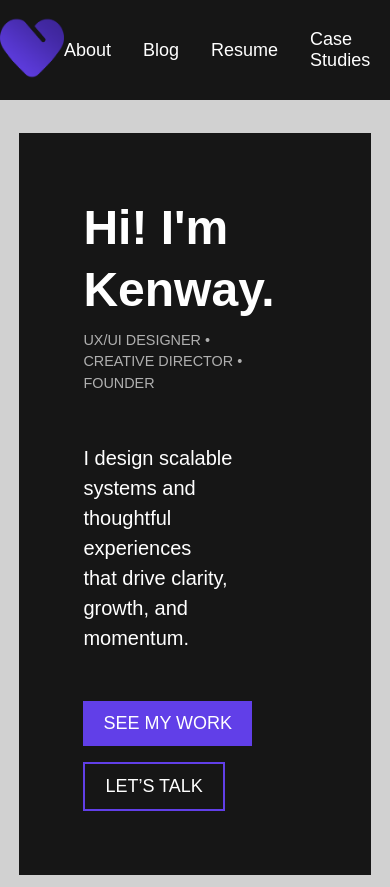
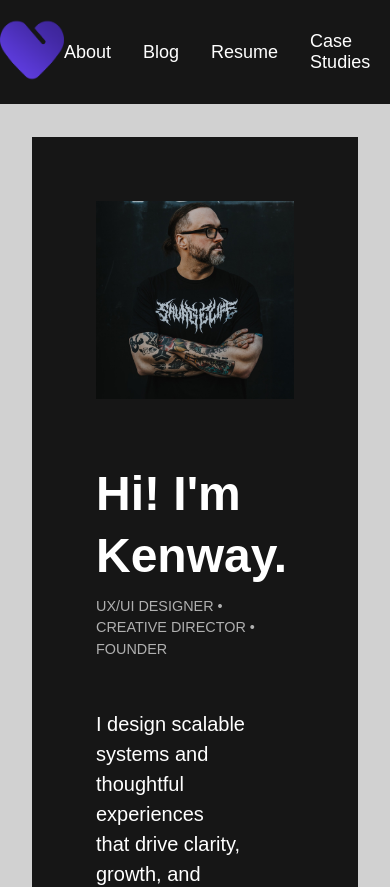
Before and after one commit to MikeKenway/mike-kenway, a Next.js app: page / in a window 390 px wide. Shown: the top 887 px of the page. Built offline with nearby package versions, Linux system fonts and the light colour scheme.

Commit message:
Hero Mobile Responsive.

```diff
--- a/src/app/globals.css
+++ b/src/app/globals.css
@@ -48,7 +48,7 @@ body {
 body {
   color: var(--foreground);
   background: var(--background);
-  font-family: Arial, Helvetica, sans-serif;
+  font-family: 'Inter', Helvetica, Arial,sans-serif;
   -webkit-font-smoothing: antialiased;
   -moz-osx-font-smoothing: grayscale;
 }
@@ -70,13 +70,23 @@ a {
   }
 }
 
+main {
+  width: 100%;
+}
+
 
 .primaryBtn {
   background-color: var(--ekko-600);
   padding: 12px 20px;
   font-size: 18px;
-  border: none;
+  font-family: 'Roboto',  Helvetica, Arial, sans-serif;
+  border: solid;
+  border-color: var(--ekko-600);
   text-transform: uppercase;
+  font-weight: 600;
+  text-decoration: none;
+  letter-spacing: 1.2;
+
 }
 
 .primaryBtn:hover {
@@ -93,6 +103,15 @@ a {
   border-color: var(--ekko-600);
   border-style: solid;
   text-transform: uppercase;
+  font-weight: 600;
+  text-decoration: none;
+}
+
+.secondaryBtn:hover {
+  background-color: var(--ekko-900);
+  border-color: var(--ekko-900);
+  transition: 200ms ease-in-out;
+  color: #ffffff;
 }
 
 
@@ -104,3 +123,7 @@ a {
 .image-cover {
   object-fit: cover;
 }
+
+.image-contain {
+  object-fit: contain;
+}
--- a/src/app/layout.tsx
+++ b/src/app/layout.tsx
@@ -2,6 +2,7 @@ import { ReactNode } from 'react';
 import styles from './layout.module.css';
 import Navbar from '../components/Navbar/Navbar';
 import { Inter } from 'next/font/google';
+import { Roboto } from 'next/font/google';
 
 // Define props for our Layout to accept children (page content)
 interface LayoutProps {
@@ -10,6 +11,12 @@ interface LayoutProps {
 }
 
 const inter = Inter({
+  subsets: ['latin'],
+  weight: ['400', '600', '700'],
+  display: 'swap',
+});
+
+const roboto = Roboto({
   subsets: ['latin'],
   weight: ['400', '600', '700'],
   display: 'swap',
--- a/src/components/Hero/Hero.module.css
+++ b/src/components/Hero/Hero.module.css
@@ -3,8 +3,9 @@
   padding: 4rem 4rem;
   background: var(--smoke-950);
   color: white;
-  text-align: center;
   max-width: 1200px;
+  width: 100%;
+  margin: 0 auto;
 }
 
 .heroWrap p {
@@ -30,7 +31,7 @@
 .heroImg {
  position: relative;
  aspect-ratio: 1 / 1;
- display: block;
+ display: flex;
  align-items: center;
  justify-items: center;
  width: 100%;
@@ -66,3 +67,20 @@
   justify-content: left;
   flex-wrap: wrap;
 }
+
+@media (max-width: 768px) {
+  .heroGrid {
+    grid-template-columns: 1fr;     /* switch to 1 column */
+  }
+
+  .heroItem {
+    order: 2;  /* move text below image if you want to */
+  }
+
+  .heroImg {
+    order: 1;  /* move image above text */
+    display: flex;
+    justify-content: center;
+    margin-bottom: 2rem;
+  }
+}
--- a/src/components/Hero/Hero.tsx
+++ b/src/components/Hero/Hero.tsx
@@ -1,5 +1,3 @@
-// Hero.tsx
-
 import styles from './Hero.module.css';
 import Link from 'next/link';
 import Image from 'next/image';
@@ -32,22 +30,22 @@ export default function Hero() {
               href='/contact'
               className='secondaryBtn'
             >
-              Let’s Talk
+              Get in Touch
             </Link>
           </div>
         </div>
 
         {/* Right Grid Column – Image */}
         <div className={styles.heroImg}>
-          <div className='image-cover'>
           <Image
             src='/images/kenway.jpg'
             alt='headshot photo of Mike Kenway'
-              width={1000}
-              height={1000}
+            fill
             priority
+            style={{
+              objectFit: 'contain',
+            }}
           />
-          </div>
         </div>
       </div>
     </section>
--- a/src/components/Navbar/Navbar.module.css
+++ b/src/components/Navbar/Navbar.module.css
@@ -43,7 +43,7 @@
 
 }
 
-.navLinks :global(a):hover:not(:global(.primaryBtn)) {
+.navLinks:hover {
   color: var(--ekko-300);
   transition: color 200ms ease-in-out;
 }
--- a/src/components/Navbar/Navbar.tsx
+++ b/src/components/Navbar/Navbar.tsx
@@ -32,7 +32,7 @@ export default function Navbar() {
               href='/contact'
               className='primaryBtn'
             >
-              Let’s Chat
+              Get in Touch
             </Link>
           </ul>
         </nav>
```
Lines whose indentation alone changed are shown as unchanged.
